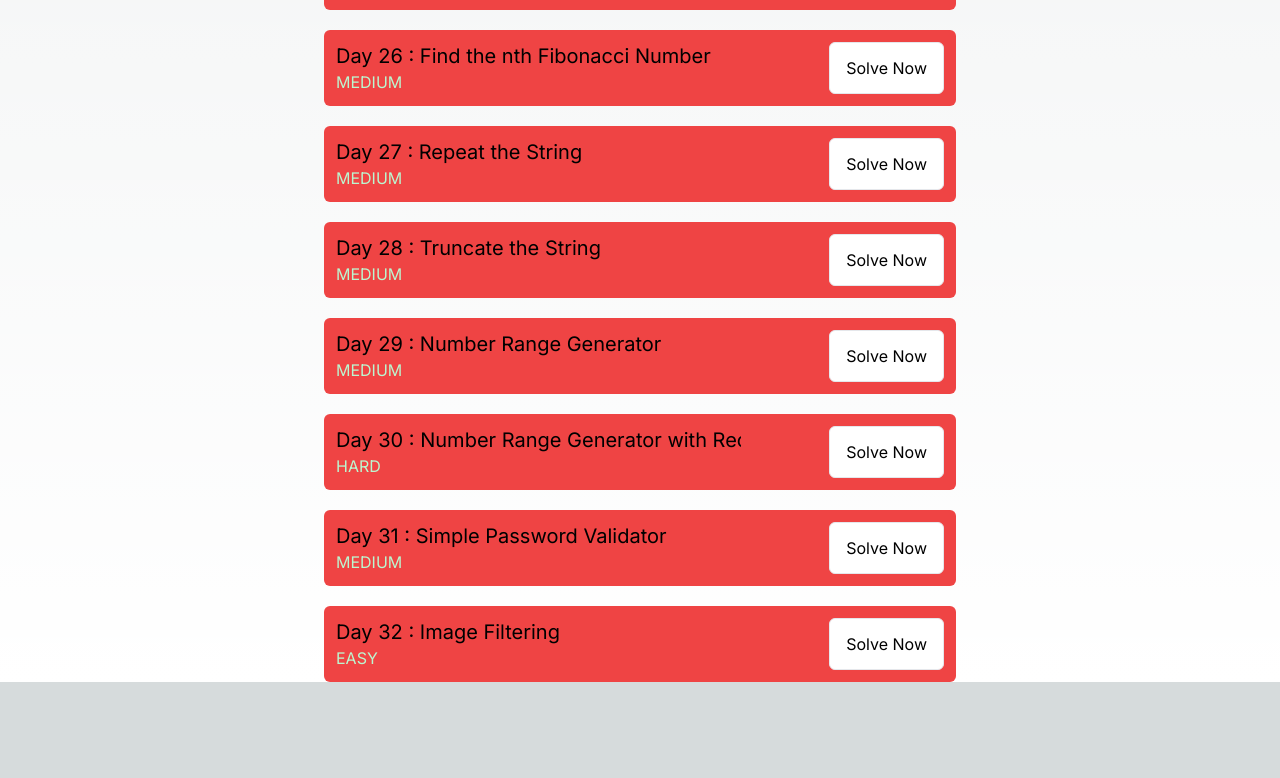
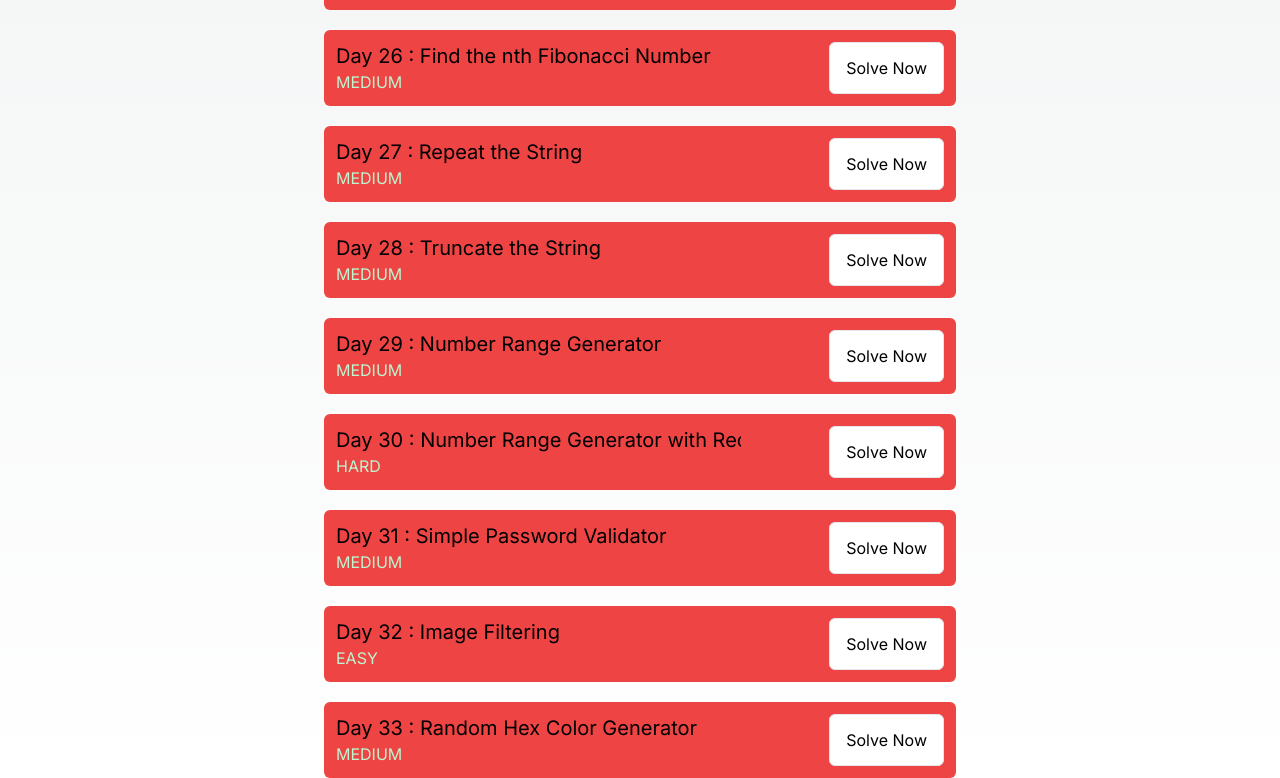
Before and after one commit to manojtsx/100-Days-of-JavaScript---Practice-on-Mine-Website, a Next.js app: page / in a window 1280 px wide. Shown: the part 2486-3264 px from the top of the page. Before the commit the page ends 3168 px from the top, so only its background shows below. Built offline with nearby package versions, Linux system fonts and the light colour scheme.

Commit message:
100daysofJS day33

```diff
--- a/src/app/challenges.ts
+++ b/src/app/challenges.ts
@@ -703,4 +703,26 @@ export const challenges: Challenge[] = [
                 `,
     difficulty: "easy",
   },
+  {
+    id : 33,
+    title : 'Day 33 : Random Hex Color Generator',
+    description : `Coding Challenge : Random Hex Color Generator
+    ===========================================================
+    Write a function randomHexColor that generates a random hexadecimal color code each time it is called. The function should return a string representing the random color code in the format '#RRGGBB', where RR, GG, and BB are two digit hexadecimal numbers representing the red, green, and blue components of the color respectively.
+    ===========================================================
+    Your challenge is to implement the randomHexColor function using JavaScript and ensure that it produces a valid hexadecimal color code with a length of 7 characters ( including the # symbol).
+    ===========================================================
+    CONSTRAINTS:
+    1. The output color code should always with # followed by six hexadecimal characters. (RRGGBB)
+    2. The function should not take any parameters.
+    3. The generated color codes should be unique and evenly distributed across the entire range of possible hexadecimal color coes
+    ===========================================================
+    HINT: Conver the random number into hexadecimal string reprsentation.
+    console.log(randomHexColor());`,
+    placeholder : `function randomHexColor(){
+        // Your code here
+    }
+    randomHexColor();`,
+    difficulty : 'medium'
+  }
 ];
```
